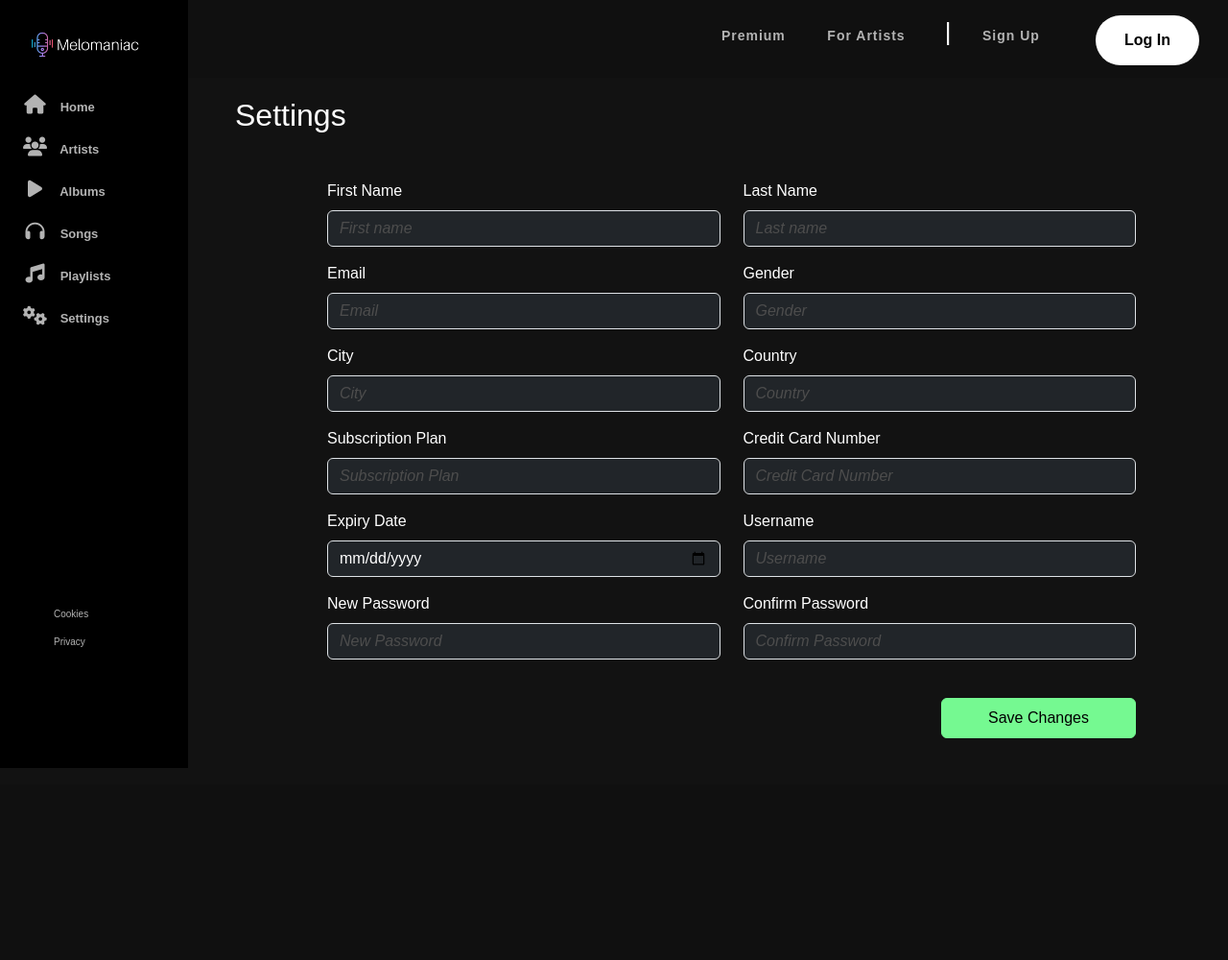
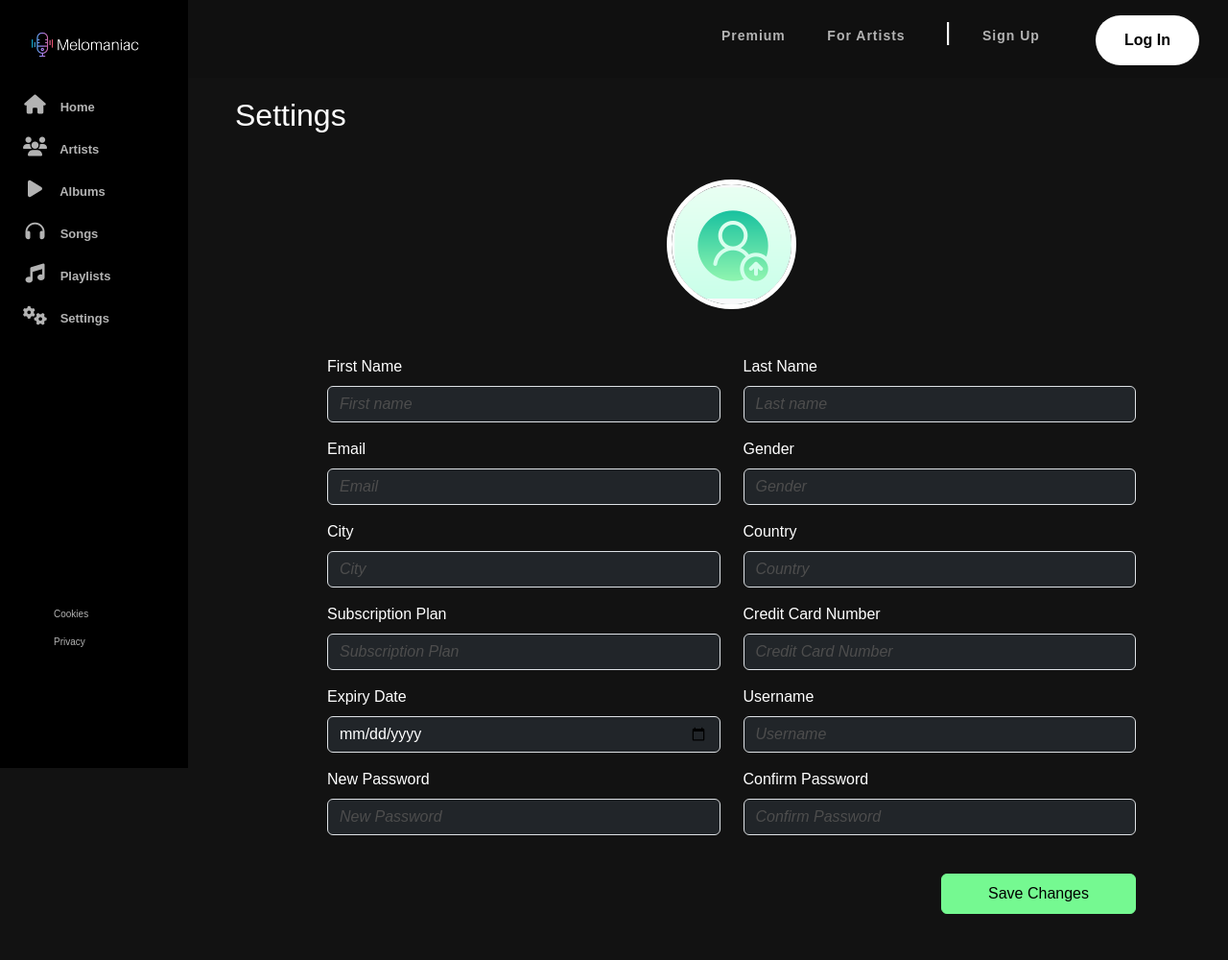
Before and after one commit to Kajanan02/music-web, a PHP site: page /user-settings.html in a window 1280 px wide. Shown: the whole page at 96% size. Before the commit the page ends 800 px from the top, so only its background shows below. Run offline with PHP 8.4, Linux system fonts and the light colour scheme; some libraries are stand-ins or nearby versions.

Commit message:
Profile picture upload widget

```diff
--- a/css/styles.css
+++ b/css/styles.css
@@ -283,3 +283,26 @@ body {
     color: #ffffff !important;
     font-size: 15px;
 }
+
+.profile_picture{
+    width: 135px;
+    height: 135px;
+    border-radius: 50%;
+    background-image: url("../assets/profile-pic-upload.png");
+    object-fit: fill;
+    object-position: 30% 20%;
+    border-style: solid;
+    border-width: 5px;
+    border-color: #fff;
+    box-sizing: border-box;
+    padding: 125px 0 0 0;
+}
+
+/*. DOES NOT WORK! CHECK
+.profile-picture::-webkit-file-upload-button {
+    display: none;
+}
+
+.profile-picture::file-selector-button {
+    display: none;
+}*/
--- a/user-settings.html
+++ b/user-settings.html
@@ -16,13 +16,20 @@
 
     <link rel="stylesheet" href="css/styles.css">
 </head>
+
 <body>
 <script src="js/render-topbar.js"></script>
 <div class="main-container">
     <h2 class=" text-white">Settings</h2>
 
     <form class="mx-5 my-5 px-5">
-        <!-- CHANGE PROFILE PIC GOES HERE -->
+        <div class="row">
+            <div class="col-md-12 mb-5 d-flex justify-content-center">
+                <input type="file" enc_type="multipart/form-data"
+                    class="profile_picture form-control bg-light place-holder" placeholder="Profile Picture"
+                    id="profile_picture">
+            </div>
+        </div>
 
         <div class="row">
             <div class="col-md-6 mb-3">
```
Also changed, not shown: artist-settings.html (+7 -1 lines), assets/profile-pic-upload.png (added).
